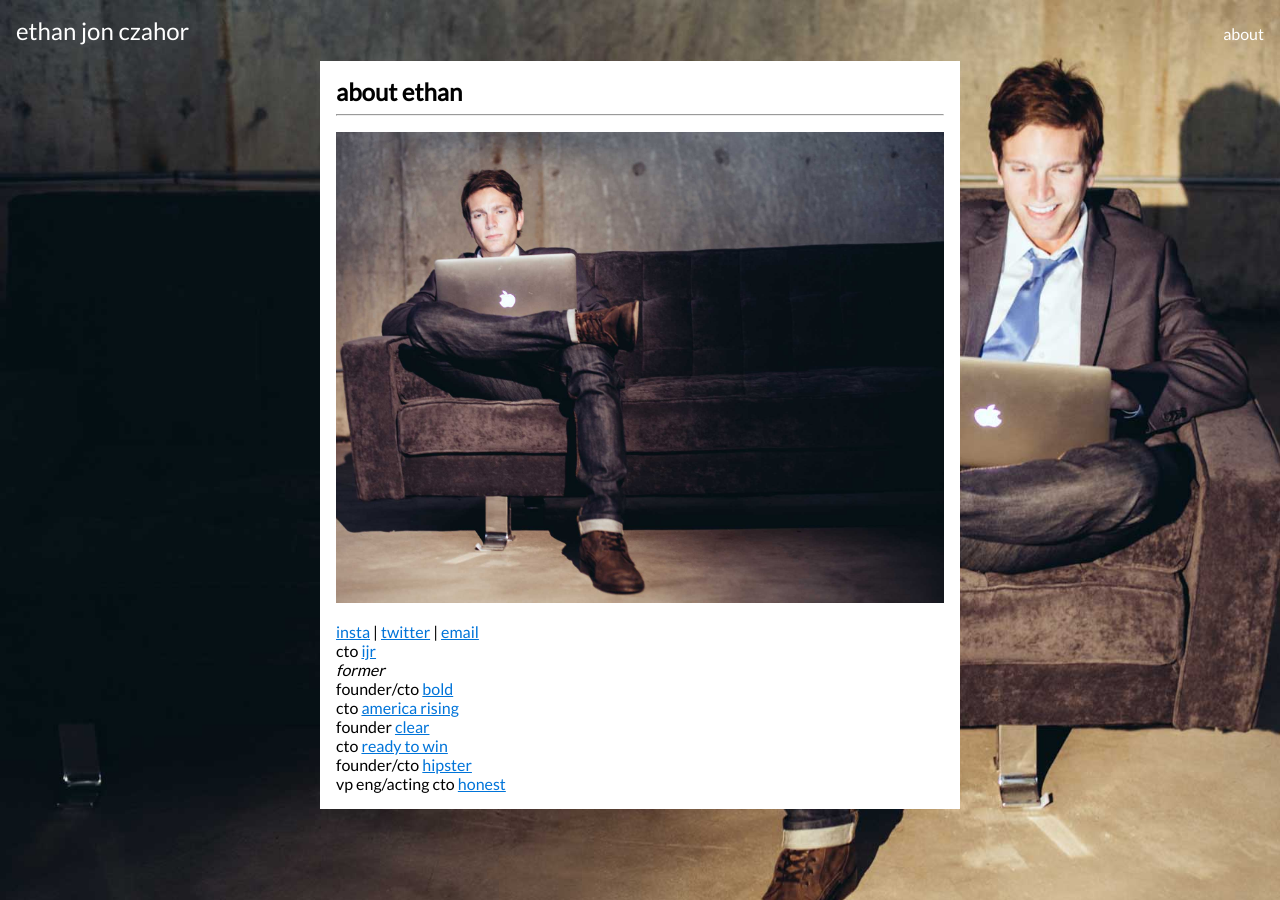
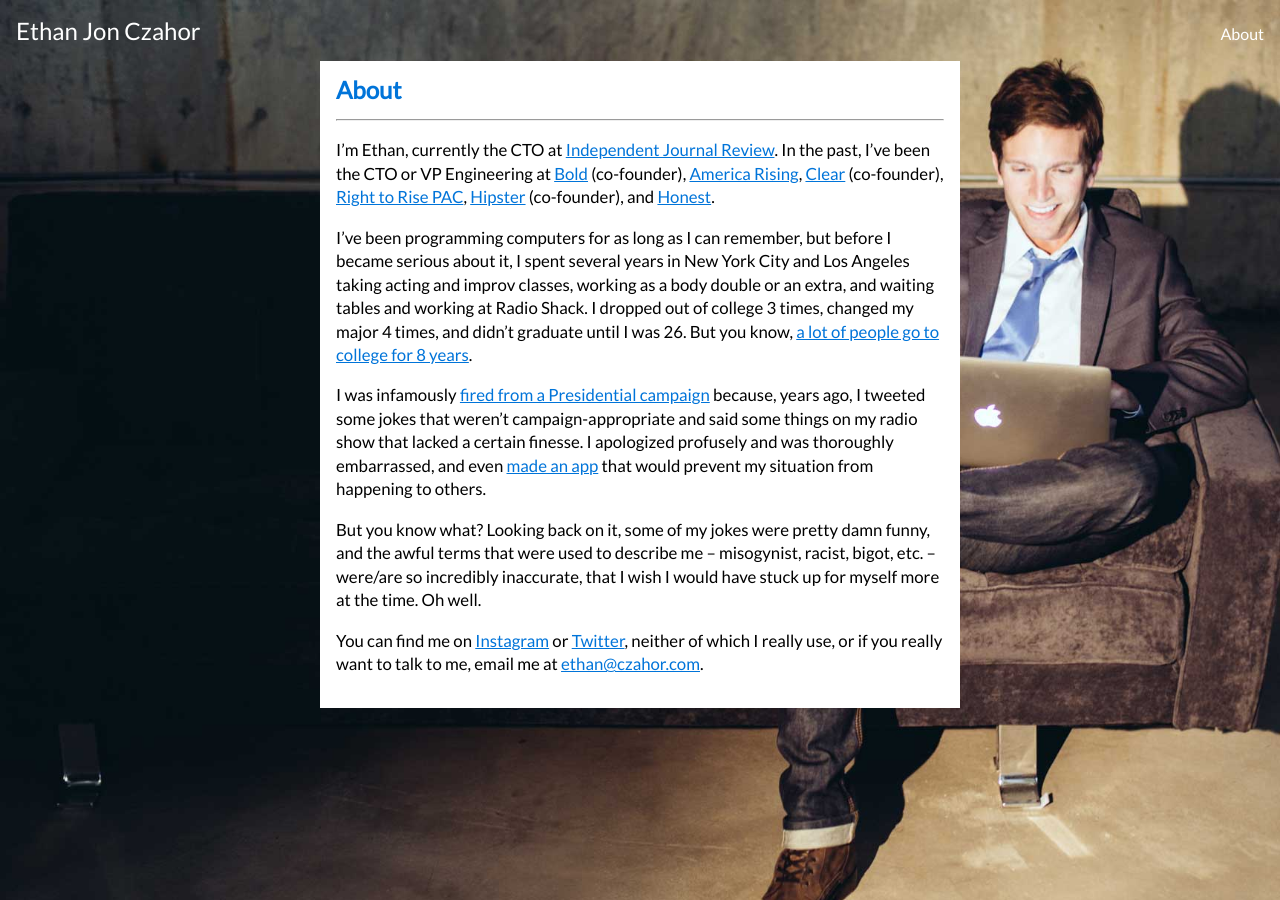
Before and after one commit to czahor/czahor.github.io, a Jekyll site: the page built from about.md, in a window 1280 px wide. Built offline with Jekyll 4.4.1, drawn with Linux system fonts in a browser that asks for light colours.

Commit message:
about me

```diff
--- a/_layouts/default.html
+++ b/_layouts/default.html
@@ -27,8 +27,8 @@
     <header class="mb2">
       <nav>
         <div class="flex justify-between items-baseline">
-          <a class="h2 white text-decoration-none" href="/">ethan jon czahor</a>
-          <a class="white text-decoration-none" href="/about">about</a>
+          <a class="h2 white text-decoration-none" href="/">Ethan Jon Czahor</a>
+          <a class="white text-decoration-none" href="/about">About</a>
         </div>
       </nav>
     </header>
--- a/_layouts/post.html
+++ b/_layouts/post.html
@@ -5,7 +5,7 @@
   <h1 class="mt0 mb1">
     <a href="{{ page.link }}" class="text-decoration-none">{{ page.title }}</a>
   </h1>
-  <div>{{ page.date | date: "%b %-d, %Y" }}</div>
-  <hr>
+  <div class="h5 my1">{{ page.date | date: "%b %-d, %Y" }}</div>
+  <hr class="my2 border-gray" />
   <div class="content">{{ content }}</div>
 </article>
--- a/about.html
+++ /dev/null
@@ -1,28 +0,0 @@
----
-layout: default
-title: Ethan Jon Czahor
-description: The personal website of Ethan Jon Czahor.
----
-<article class="p2">
-  <h2 class="m0">about ethan</h2>
-  <hr>
-  <div class="content">
-    <p>
-      <img src="/css/bg.jpg" class="fit" />
-    </p>
-    <div>
-      <a href="http://instagram.com/e10jc" target="_blank">insta</a> |
-      <a href="http://twitter.com/e10jc" target="_blank">twitter</a> |
-      <a href="mailto:ethan@czahor.com" target="_blank">email</a>
-    </div>
-
-    cto <a href="https://ijr.com" target="_blank">ijr</a><br>
-    <em>former</em><br>
-    founder/cto <a href="http://bold.global" target="_blank">bold</a><br>
-    cto <a href="https://www.americarisingpac.org" target="_blank">america rising</a><br>
-    founder <a href="https://www.heyclear.com" target="_blank">clear</a><br>
-    cto <a href="http://www.rtw.io" target="_blank">ready to win</a><br>
-    founder/cto <a href="http://techcrunch.com/2012/03/15/aol-snaps-up-hyper-local-photosharing-app-hipster/" target="_blank">hipster</a><br>
-    vp eng/acting cto <a href="http://www.honest.com" target="_blank">honest</a><br>
-  </div>
-</div>
--- /dev/null
+++ b/about.md
@@ -0,0 +1,32 @@
+---
+layout: post
+title: About
+description: About Ethan Jon Czahor.
+---
+
+I'm Ethan, currently the CTO at [Independent Journal Review](https://ijr.com).
+In the past, I've been the CTO or VP Engineering at
+[Bold](http://bold.global) (co-founder),
+[America Rising](https://www.americarisingpac.org),
+[Clear](https://www.heyclear.com) (co-founder),
+[Right to Rise PAC](https://en.wikipedia.org/wiki/Right_to_Rise),
+[Hipster](http://techcrunch.com/2012/03/15/aol-snaps-up-hyper-local-photosharing-app-hipster/) (co-founder),
+and [Honest](http://www.honest.com).
+
+I've been programming computers for as long as I can remember, but before I became serious about it,
+I spent several years in New York City and Los Angeles taking acting and improv classes, working as a
+body double or an extra, and waiting tables and working at Radio Shack. I dropped out of college 3 times, changed my major 4 times,
+and didn't graduate until I was 26. But you know, [a lot of people go to college for 8 years](https://www.youtube.com/watch?v=UOsQ2epsI2M).
+
+I was infamously
+[fired from a Presidential campaign](https://www.bloomberg.com/politics/articles/2015-02-10/ethan-czahor-jeb-bush-s-new-cto-is-guilty-of-being-a-young-conservative)
+because, years ago, I tweeted some jokes that weren't campaign-appropriate and said some things on my radio show that lacked a certain finesse.
+I apologized profusely and was thoroughly embarrassed, and even
+[made an app](https://techcrunch.com/2015/04/20/sorry-about-that-f-bomb/)
+that would prevent my situation from happening to others.
+
+But you know what? Looking back on it, some of my jokes were pretty damn funny, and the awful terms that were used to describe me
+-- misogynist, racist, bigot, etc. -- were/are so incredibly inaccurate, that I wish I would have stuck up for myself more at the time. Oh well.
+
+You can find me on [Instagram](http://instagram.com/e10jc) or [Twitter](http://twitter.com/e10jc),
+neither of which I really use, or if you really want to talk to me, email me at [ethan@czahor.com](mailto:ethan@czahor.com).
--- a/css/main.scss
+++ b/css/main.scss
@@ -17,3 +17,13 @@
 
   a { color: #0074d9; }
 }
+
+h1, h2, h3, h4, h5, h6 { line-height: 1.1; }
+
+.content {
+  line-height: 1.4;
+  font-size: 105%;
+}
+
+.border-gray { color: #AAAAAA; }
+.gray { color: #AAAAAA; }
--- a/index.html
+++ b/index.html
@@ -5,14 +5,14 @@
 ---
 <article class="p2">
   <h2 class="m0">Articles</h2>
-  <hr />
+  <hr class="my2 border-gray" />
   <ul class="list-reset">
     {% for page in site.posts %}
       <li class="mb2">
         <h3 class="mt0 mb1 h2">
           <a href="{{ page.url }}" class="text-decoration-none">{{ page.title }}</a>
         </h3>
-        <div>{{ page.date | date: "%b %-d, %Y" }}</div>
+        <div class="h5 my1">{{ page.date | date: "%b %-d, %Y" }}</div>
       </li>
     {% endfor %}
   </ul>
```
